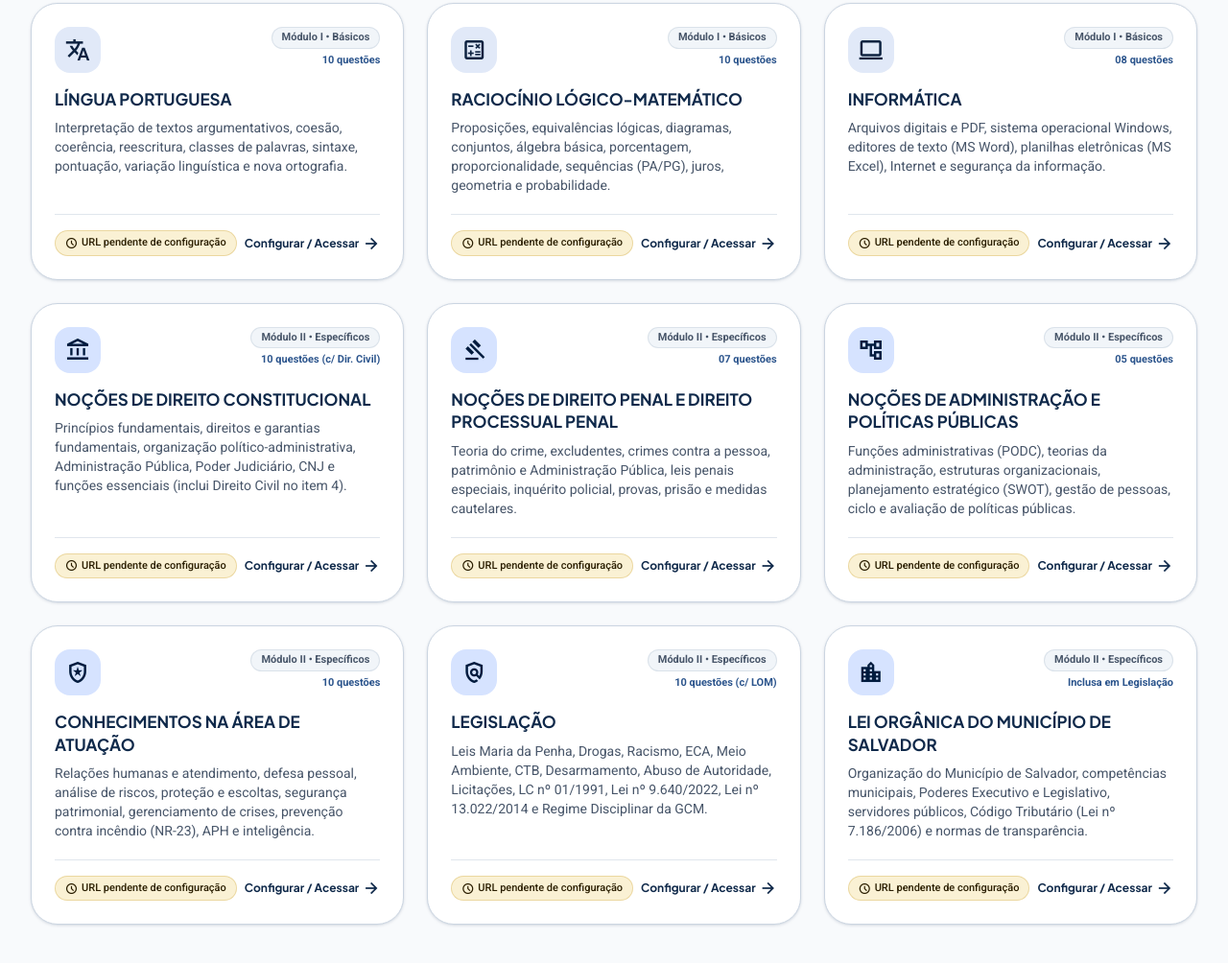
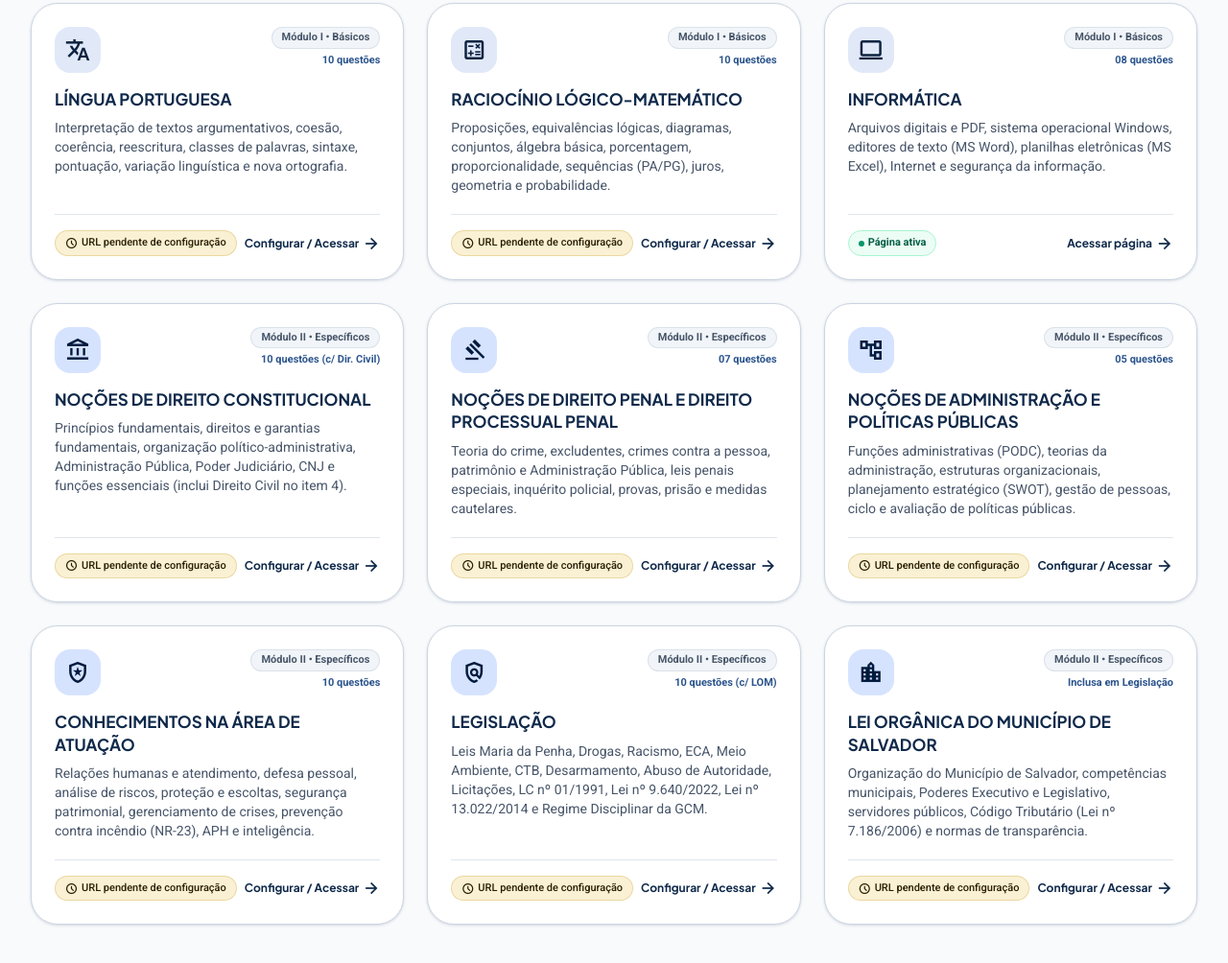
Before and after one commit to leojesusdev/revisao-concurso-gcm, a plain HTML site: page index.html in a window 1280 px wide. Shown: the part 4504-5508 px from the top of the page at 96% size. Drawn offline with nearby package versions, Linux system fonts and the light colour scheme.

Commit message:
update index.html

```diff
--- a/index.html
+++ b/index.html
@@ -1326,7 +1326,7 @@
         descricao: "Arquivos digitais e PDF, sistema operacional Windows, editores de texto (MS Word), planilhas eletrônicas (MS Excel), Internet e segurança da informação.",
         questoesEdital: 8,
         pesoEditalLabel: "08 questões",
-        url: "" // [INSERIR URL AQUI] -> Ex: "informatica.html"
+        url: "google.com" // [INSERIR URL AQUI] -> Ex: "informatica.html"
       },
       {
         id: "direito-constitucional",
```
